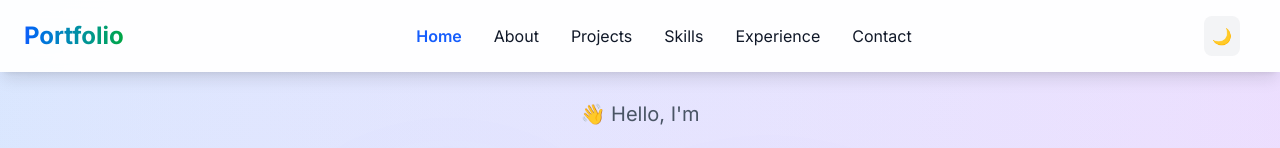
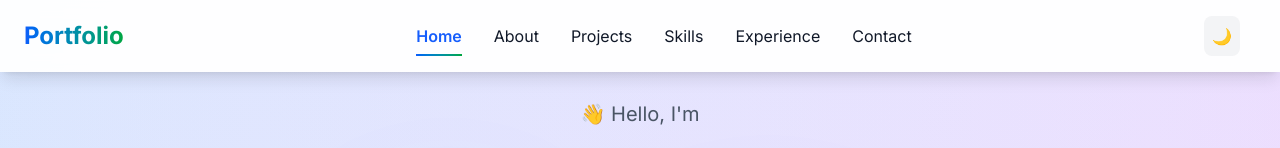
Before and after one commit to samodjolo/samodjolo.github.io, a Next.js app: page / in a window 1280 px wide. Shown: the top 148 px of the page. Built offline with nearby package versions, Linux system fonts and the light colour scheme.

Commit message:
underline effect
underline effect

```diff
--- a/app/components/Header.tsx
+++ b/app/components/Header.tsx
@@ -46,11 +46,15 @@ export default function Header() {
               <button
                 key={item.id}
                 onClick={() => scrollToSection(item.id)}
-                className={`transition-colors duration-300 hover:text-blue-600 ${
+                className={`relative py-2 transition-colors duration-300 hover:text-blue-600 group ${
                   activeSection === item.id ? 'text-blue-600 font-semibold' : ''
                 }`}
               >
                 {item.label}
+                {/* Underline effect */}
+                <span className={`absolute bottom-0 left-0 w-0 h-0.5 bg-gradient-to-r from-blue-600 to-green-600 transition-all duration-300 group-hover:w-full ${
+                  activeSection === item.id ? 'w-full' : ''
+                }`}></span>
               </button>
             ))}
           </div>
@@ -95,11 +99,15 @@ export default function Header() {
                 <button
                   key={item.id}
                   onClick={() => scrollToSection(item.id)}
-                  className={`text-left py-2 px-4 rounded-lg transition-colors duration-300 hover:bg-gray-100 dark:hover:bg-gray-800 ${
+                  className={`relative text-left py-2 px-4 rounded-lg transition-colors duration-300 hover:bg-gray-100 dark:hover:bg-gray-800 group ${
                     activeSection === item.id ? 'text-blue-600 font-semibold' : ''
                   }`}
                 >
                   {item.label}
+                  {/* Mobile underline effect */}
+                  <span className={`absolute bottom-1 left-4 w-0 h-0.5 bg-gradient-to-r from-blue-600 to-green-600 transition-all duration-300 group-hover:w-6 ${
+                    activeSection === item.id ? 'w-6' : ''
+                  }`}></span>
                 </button>
               ))}
             </div>
```
